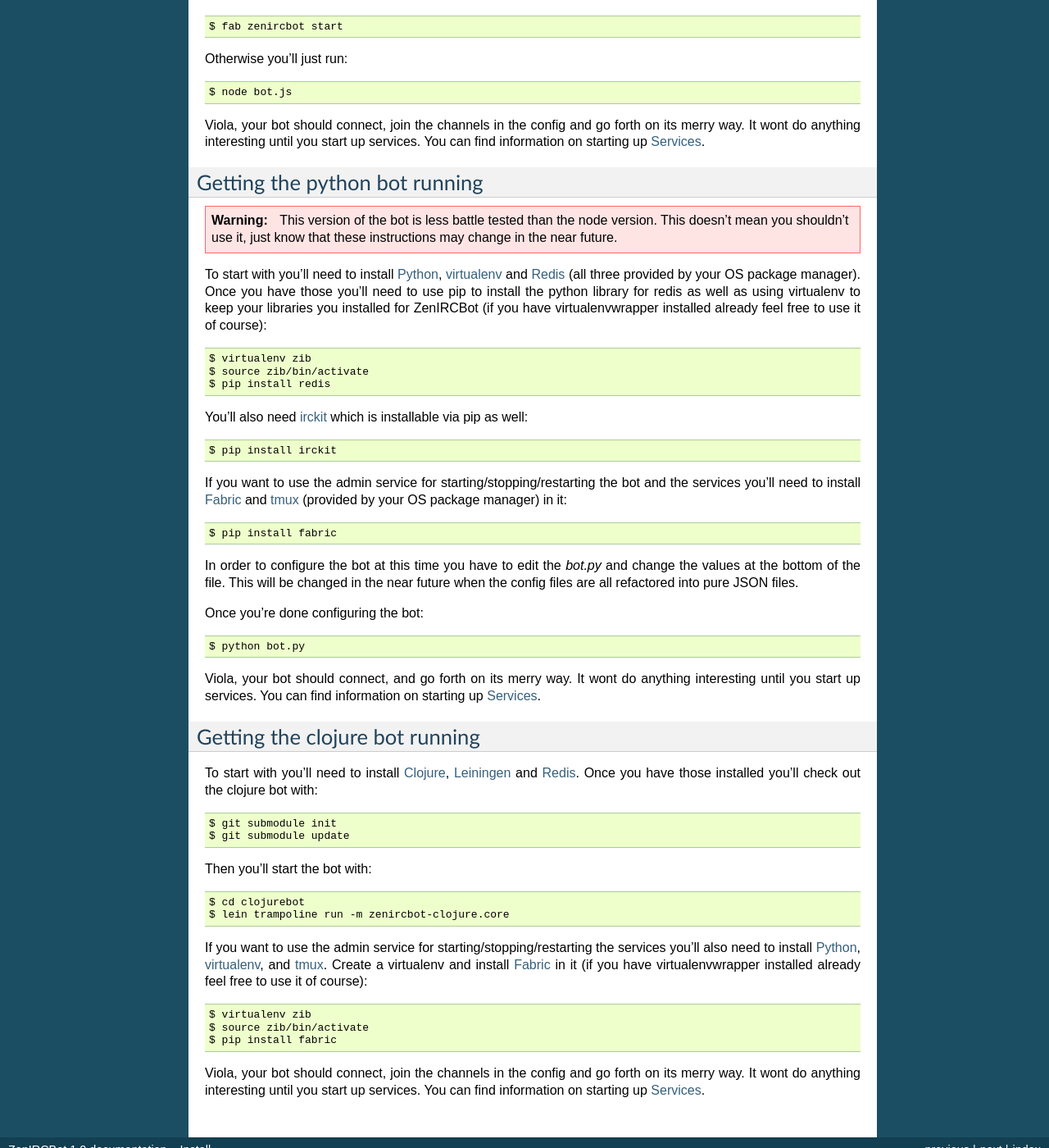
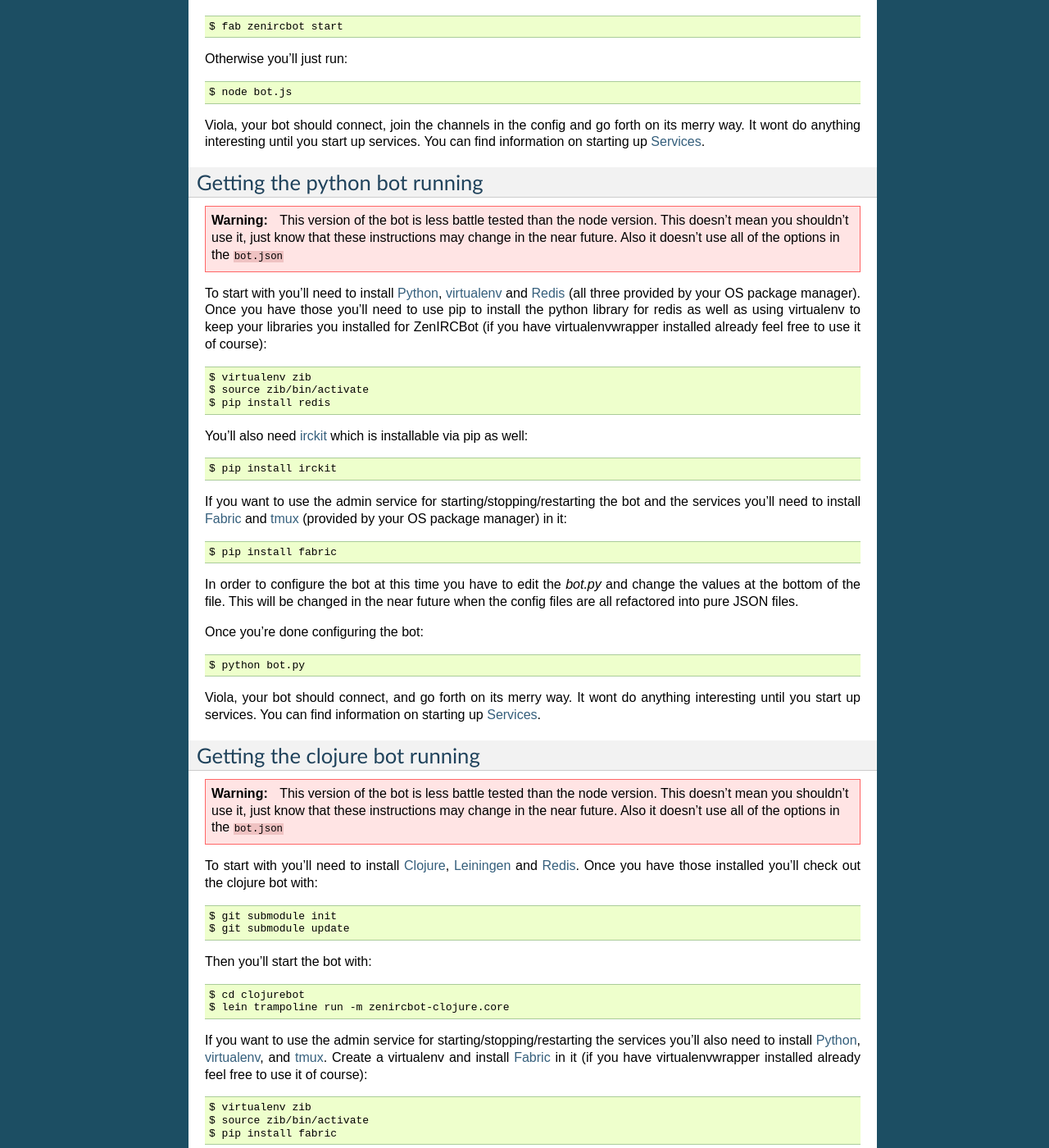
Before and after one commit to zenirc/zenircbot, a Sphinx documentation site: the page built from docs/install.rst, in a window 1280 px wide and 1400 px high, scrolled down 980 px. Shown: the whole window at 82% size. Built offline with Sphinx 7.4.7, drawn with Linux system fonts in a browser that asks for light colours.

Commit message:
warnings for the clojure bot

```diff
--- a/docs/install.rst
+++ b/docs/install.rst
@@ -75,7 +75,8 @@
 
     This version of the bot is less battle tested than the node
     version. This doesn't mean you shouldn't use it, just know that
-    these instructions may change in the near future.
+    these instructions may change in the near future. Also it doesn't
+    use all of the options in the ``bot.json``
 
 To start with you'll need to install Python_, virtualenv_ and Redis_
 (all three provided by your OS package manager). Once you have those
@@ -113,6 +114,13 @@
 
 Getting the clojure bot running
 -------------------------------
+
+.. warning::
+
+    This version of the bot is less battle tested than the node
+    version. This doesn't mean you shouldn't use it, just know that
+    these instructions may change in the near future. Also it doesn't
+    use all of the options in the ``bot.json``
 
 To start with you'll need to install Clojure_, Leiningen_ and
 Redis_. Once you have those installed you'll check out the clojure bot
```
